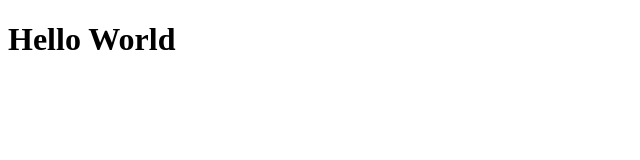
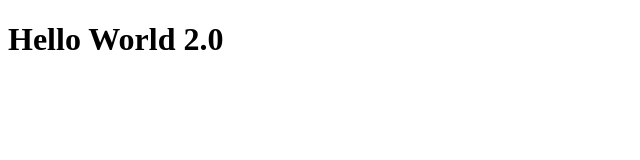
Before and after one commit to KamieShort/compendium-msw-from-scratch, a React app: page / in a window 1280 px wide. Shown: the top 160 px of the page, without its empty margins (0-640 px from the left). Built offline with nearby package versions, Linux system fonts and the light colour scheme.

Commit message:
corrected file name

```diff
--- a/src/App.jsx
+++ b/src/App.jsx
@@ -1,3 +1,3 @@
 export default function App() {
-  return <h1>Hello World</h1>;
+  return <h1>Hello World 2.0</h1>;
 }
```
